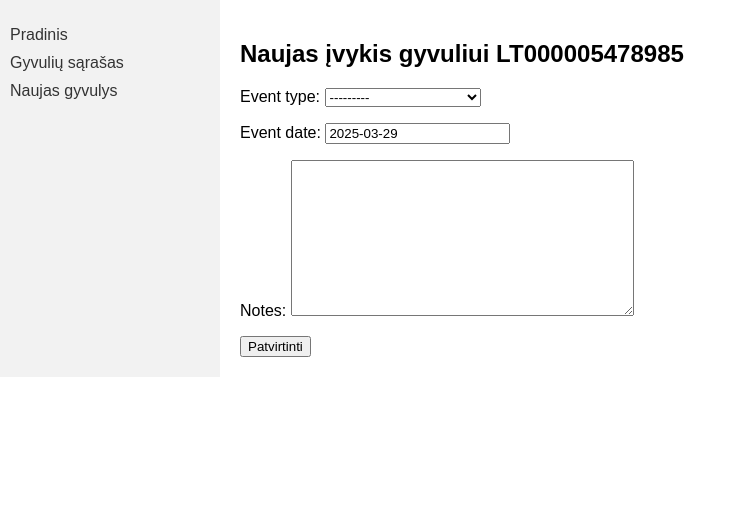
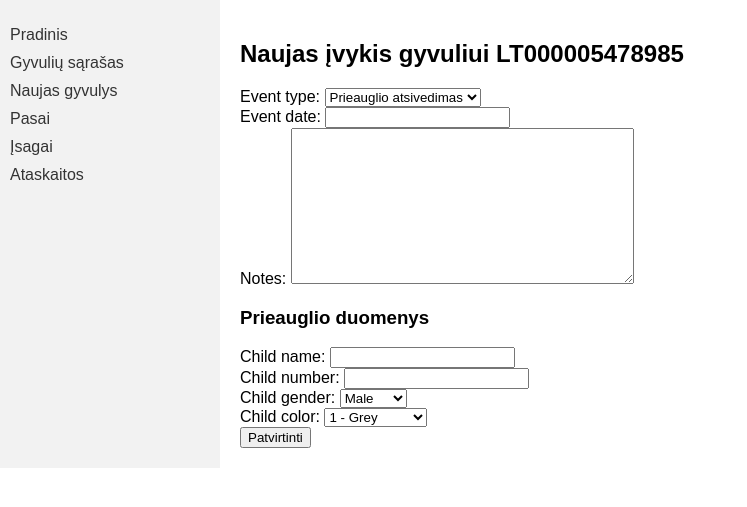
Before and after one commit to Vakiss/ZMS, a Django app: page /animals/1/add_event/ in a window 1280 px wide. Shown: the part 57-564 px from the top of the page, without its empty margins (0-747 px from the left). Run offline with Django 5.2, Linux system fonts and the light colour scheme; a user stored in the database is signed in; data comes from the database, SQL or seed files in the repository.

Commit message:
updated project with passports

```diff
--- a/galvijai_project/galvijai_project/settings.py
+++ b/galvijai_project/galvijai_project/settings.py
@@ -28,6 +28,7 @@ DEBUG = True
 ALLOWED_HOSTS = []
 
 LOGIN_REDIRECT_URL = '/'
+LOGIN_URL = '/login/'
 
 
 # Application definition
--- a/galvijai_project/main/admin.py
+++ b/galvijai_project/main/admin.py
@@ -1,6 +1,6 @@
 from django.contrib import admin
-from .models import Animal, Breed, Farm
+from .models import Animal, Breed, Event
 
 admin.site.register(Breed)
-admin.site.register(Farm)
 admin.site.register(Animal)
+admin.site.register(Event)
--- a/galvijai_project/main/forms.py
+++ b/galvijai_project/main/forms.py
@@ -1,5 +1,5 @@
 from django import forms
-from .models import Animal, Event
+from .models import Animal, GENDER_CHOICES, COLOR_CHOICES, EVENT_TYPE_CHOICES
 
 class AnimalForm(forms.ModelForm):
     class Meta:
@@ -24,12 +24,31 @@ class AnimalForm(forms.ModelForm):
             data = 'LT' + data
         return data
 
-class EventForm(forms.ModelForm):
-    class Meta:
-        model = Event
-        fields = ['event_type', 'date', 'notes']
-        labels = {
-            'event_type': 'Event type',
-            'date': 'Event date',
-            'notes': 'Notes',
-        }
+
+class SpecialEventForm(forms.Form):
+    event_type = forms.ChoiceField(choices=EVENT_TYPE_CHOICES)
+    date = forms.DateField(required=False)
+    notes = forms.CharField(widget=forms.Textarea, required=False)
+
+    # Laukai naujam gyvuliui
+    child_name = forms.CharField(required=False)
+    child_number = forms.CharField(required=False,max_length=14)
+    child_gender = forms.ChoiceField(
+        choices=GENDER_CHOICES,
+        required=False
+    )
+    child_color = forms.ChoiceField(
+        choices=COLOR_CHOICES,
+        required=False
+    )
+
+    def clean(self):
+        cleaned_data = super().clean()
+        event_type = cleaned_data.get('event_type')
+        child_number = cleaned_data.get('child_number')
+
+        if event_type == 'prieauglio_atsivedimas':
+            # Tikriname, ar vartotojas užpildė privalomus duomenis
+            if not child_number:
+                self.add_error('child_number', 'Privaloma nurodyti naujo gyvulio numerį.')
+        return cleaned_data
--- a/galvijai_project/main/models.py
+++ b/galvijai_project/main/models.py
@@ -1,5 +1,6 @@
 from django.db import models
 from django.utils import timezone
+from django.conf import settings
 
 
 
@@ -9,12 +10,6 @@ class Breed(models.Model):
     def __str__(self):
         return self.name
 
-class Farm(models.Model):
-    name = models.CharField(max_length=200)
-    location = models.CharField(max_length=200, blank=True, null=True)
-
-    def __str__(self):
-        return self.name
 
 
 COLOR_CHOICES = [
@@ -30,7 +25,10 @@ COLOR_CHOICES = [
     ('golden', '10 - Golden'),
     ('red', '11 - Red'),
 ]
-
+GENDER_CHOICES = [
+    ('male', 'Male'),
+    ('female', 'Female'),
+]
 class Animal(models.Model):
     number = models.CharField(max_length=14,null=True, blank=True,unique=True)
     gender = models.CharField(max_length=10,null=True, blank=True, choices=[('male', 'Male'), ('female', 'Female')])
@@ -38,9 +36,27 @@ class Animal(models.Model):
     name = models.CharField(max_length=50, blank=True, null=True)
     weight = models.DecimalField(max_digits=6, decimal_places=2, blank=True, null=True)
     birth_date = models.DateField(blank=True, null=True)
-
+    mother = models.ForeignKey(
+        'self',
+        on_delete=models.SET_NULL,
+        null=True,
+        blank=True,
+        related_name='offspring'
+    )
     def __str__(self):
         return f"{self.name} ({self.gender})"
+
+    has_passport = models.BooleanField(default=False)
+    owner = models.ForeignKey(
+        settings.AUTH_USER_MODEL,
+        on_delete=models.CASCADE,
+        related_name='animals',
+        null=True, blank=True
+    )
+
+    @property
+    def alert(self):
+        return self.events.filter(event_type__in=['isvezimas','gaisimas']).exists()
 
 EVENT_TYPE_CHOICES = [
     ('prieauglio_atsivedimas', 'Prieauglio atsivedimas'),
--- a/galvijai_project/main/urls.py
+++ b/galvijai_project/main/urls.py
@@ -12,4 +12,9 @@ urlpatterns = [
     path('animals/<int:pk>/', views.animal_detail, name='animal_detail'),
     path('new_animal/', views.new_animal, name='new_animal'),
     path('animals/<int:animal_id>/add_event/', views.add_event, name='add_event'),
+    path('passport/', views.passport, name='passport'),
+    path('order_passport/<int:animal_id>/', views.order_passport, name='order_passport'),
+    path('ordered_passports/', views.ordered_passports, name='ordered_passports'),
+    path('isagai/', views.isagai, name='isagai'),
+    path('ataskaitos/', views.ataskaitos, name='ataskaitos'),
 ]
--- a/galvijai_project/main/views.py
+++ b/galvijai_project/main/views.py
@@ -1,9 +1,11 @@
 from django.shortcuts import render, get_object_or_404, redirect
-from .models import Animal
+from .models import Animal, Event
 from django.contrib.auth.forms import UserCreationForm
 from django.contrib.auth import login
 from django.contrib.auth.decorators import login_required
-from .forms import AnimalForm,EventForm
+from .forms import AnimalForm,SpecialEventForm
+from django.utils import timezone
+from django.views.decorators.http import require_POST
 
 
 def index(request):
@@ -24,19 +26,42 @@ def animal_detail(request, pk):
     events = animal.events.all().order_by('-date')
     return render(request, 'main/animal_detail.html', {'animal': animal, 'events': events})
 
-@login_required
+
 def add_event(request, animal_id):
-    animal = get_object_or_404(Animal, pk=animal_id)
+    mother = get_object_or_404(Animal, pk=animal_id)
     if request.method == 'POST':
-        form = EventForm(request.POST)
+        form = SpecialEventForm(request.POST)
         if form.is_valid():
-            new_event = form.save(commit=False)
-            new_event.animal = animal
-            new_event.save()
-            return redirect('animal_detail', pk=animal.pk)
+            event_type = form.cleaned_data['event_type']
+            date = form.cleaned_data['date'] or timezone.now().date()
+            notes = form.cleaned_data['notes']
+
+            # 1) Sukuriame patį Event
+            new_event = Event.objects.create(
+                animal=mother,
+                event_type=event_type,
+                date=date,
+                notes=notes
+            )
+
+            # 2) Jeigu tai prieauglio atsivedimas, sukuriame naują gyvulį
+            if event_type == 'prieauglio_atsivedimas':
+                child_name = form.cleaned_data['child_name']
+                child_number = form.cleaned_data['child_number']
+                child_color = form.cleaned_data['child_color']
+                child_gender = form.cleaned_data['child_gender']
+                Animal.objects.create(
+                    name=child_name,
+                    number=child_number,
+                    mother=mother,
+                    color= child_color,
+                    gender = child_gender
+                )
+
+            return redirect('animal_detail', pk=mother.pk)
     else:
-        form = EventForm()
-    return render(request, 'main/add_event.html', {'form': form, 'animal': animal})
+        form = SpecialEventForm()
+    return render(request, 'main/add_event.html', {'form': form, 'animal': mother})
 
 
 
@@ -62,3 +87,42 @@ def new_animal(request):
     else:
         form = AnimalForm()
     return render(request, 'main/new_animal.html', {'form': form})
+
+
+
+
+
+def passport(request):
+    eligible_animals = Animal.objects.filter(has_passport=False) \
+        .exclude(events__event_type__in=['isvezimas', 'zuve']).distinct()
+    return render(request, 'main/pasai.html', {'animals': eligible_animals})
+
+@require_POST
+def order_passport(request, animal_id):
+    animal = get_object_or_404(Animal, pk=animal_id)
+    # Patikriname, ar gyvulis yra eligible
+    if not animal.has_passport and not animal.events.filter(event_type__in=['isvezimas', 'zuve']).exists():
+        animal.has_passport = True
+        animal.save()
+    return redirect('passport')
+
+def ordered_passports(request):
+    # Atrenkame gyvulius, kurių has_passport yra True
+    ordered_animals = Animal.objects.filter(has_passport=True)
+    return render(request, 'main/ordered_passports.html', {'animals': ordered_animals})
+
+
+
+
+
+
+
+
+
+def isagai(request):
+    # Čia pateikite logiką, susijusią su "isagais"
+    return render(request, 'main/isagai.html')
+
+def ataskaitos(request):
+    # Čia pateikite logiką, susijusią su ataskaitomis
+    return render(request, 'main/ataskaitos.html')
--- a/galvijai_project/templates/main/add_event.html
+++ b/galvijai_project/templates/main/add_event.html
@@ -3,7 +3,64 @@
 <h2>Naujas įvykis gyvuliui {{ animal.number }}</h2>
 <form method="post">
   {% csrf_token %}
-  {{ form.as_p }}
-  <button type="submit" class="btn btn-primary">Patvirtinti</button>
+
+  {{ form.non_field_errors }}
+
+  <div>
+    <label for="id_event_type">Event type:</label>
+    {{ form.event_type }}
+  </div>
+  <div>
+    <label for="id_date">Event date:</label>
+    {{ form.date }}
+  </div>
+  <div>
+    <label for="id_notes">Notes:</label>
+    {{ form.notes }}
+  </div>
+
+  <!-- Čia prasideda palikuonio laukai -->
+  <div id="child_fields" style="display: none;">
+    <h3>Prieauglio duomenys</h3>
+    <div>
+      <label for="id_child_name">Child name:</label>
+      {{ form.child_name }}
+    </div>
+    <div>
+      <label for="id_child_number">Child number:</label>
+      {{ form.child_number }}
+    </div>
+    <div>
+      <label for="id_child_gender">Child gender:</label>
+      {{ form.child_gender }}
+    </div>
+    <div>
+      <label for="id_child_color">Child color:</label>
+      {{ form.child_color }}
+    </div>
+
+  </div>
+
+  <button type="submit">Patvirtinti</button>
 </form>
+
+<script>
+  // Kai keičiasi event_type reikšmė, rodome/paslėpiame child_fields
+  const eventTypeSelect = document.getElementById("id_event_type");
+  const childFieldsDiv = document.getElementById("child_fields");
+
+  function toggleChildFields() {
+    if (eventTypeSelect.value === "prieauglio_atsivedimas") {
+      childFieldsDiv.style.display = "block";
+    } else {
+      childFieldsDiv.style.display = "none";
+    }
+  }
+
+  // Inicijuojame būseną
+  toggleChildFields();
+
+  // Kai pasikeičia pasirinkimas
+  eventTypeSelect.addEventListener("change", toggleChildFields);
+</script>
 {% endblock %}
--- a/galvijai_project/templates/main/animal_list.html
+++ b/galvijai_project/templates/main/animal_list.html
@@ -7,6 +7,9 @@
   <li>
     <a href="{% url 'animal_detail' animal.pk %}">
       {{ animal.name }} ({{ animal.breed }})
+      {% if animal.alert %}
+      <span style="color:red; font-weight:bold;">!</span>
+      {% endif %}
     </a>
   </li>
   {% endfor %}
--- a/galvijai_project/templates/main/base.html
+++ b/galvijai_project/templates/main/base.html
@@ -35,7 +35,9 @@
         <li><a href="{% url 'index' %}">Pradinis</a></li>
         <li><a href="{% url 'animal_list' %}">Gyvulių sąrašas</a></li>
         <li><a href="{% url 'new_animal' %}">Naujas gyvulys</a></li>
-
+        <li><a href="{% url 'passport' %}">Pasai</a></li>
+        <li><a href="{% url 'isagai' %}">Įsagai</a></li>
+        <li><a href="{% url 'ataskaitos' %}">Ataskaitos</a></li>
       </ul>
     </nav>
 
```
Also changed, not shown: galvijai_project/templates/main/ordered_passports.html (+28 -0 lines), galvijai_project/templates/main/pasai.html (+37 -0 lines), galvijai_project/db.sqlite3, galvijai_project/main/migrations/0008_animal_mother.py (added), galvijai_project/main/migrations/0009_delete_farm_animal_has_passport.py (added), galvijai_project/main/migrations/0010_animal_owner.py (added).
